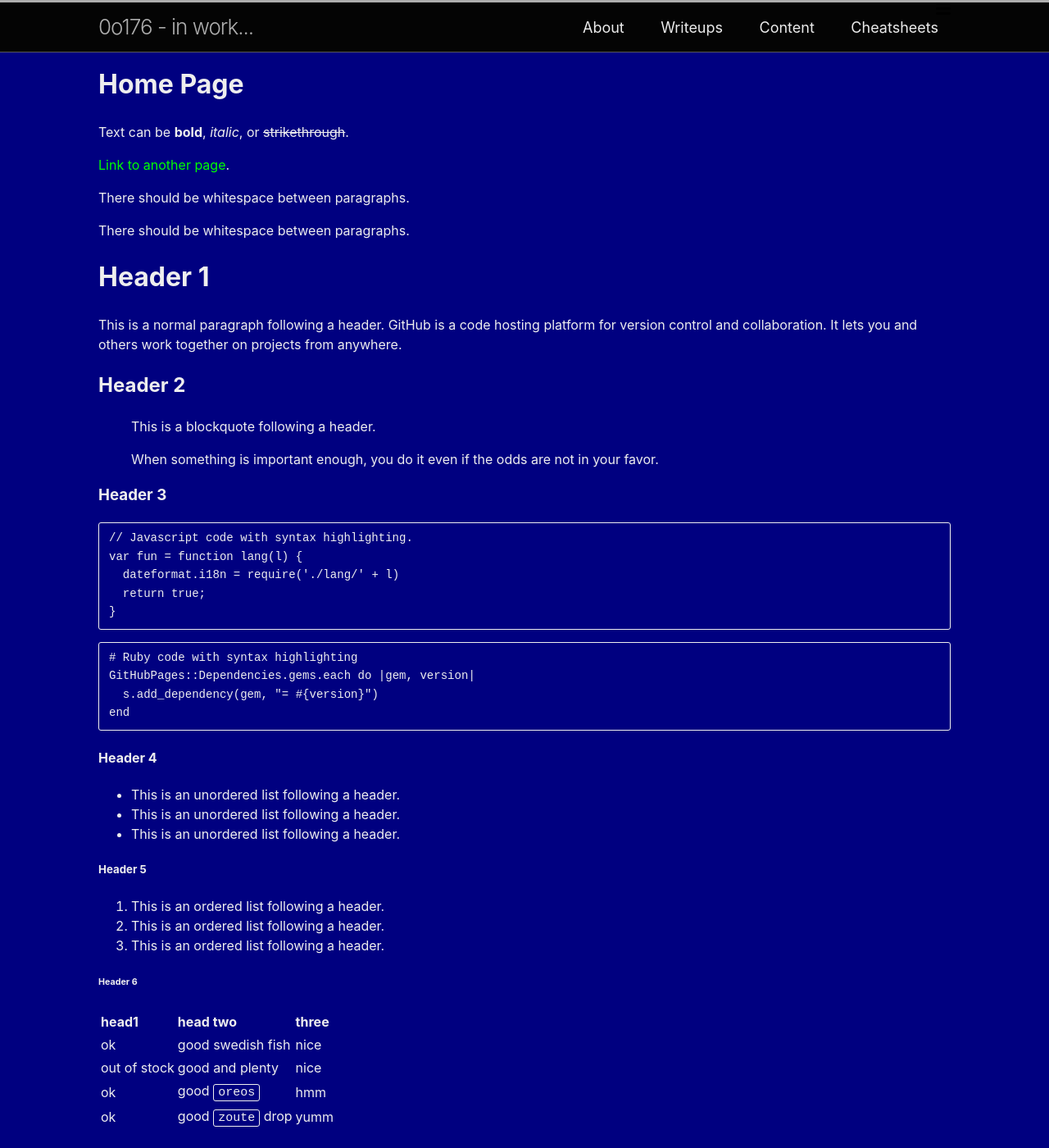
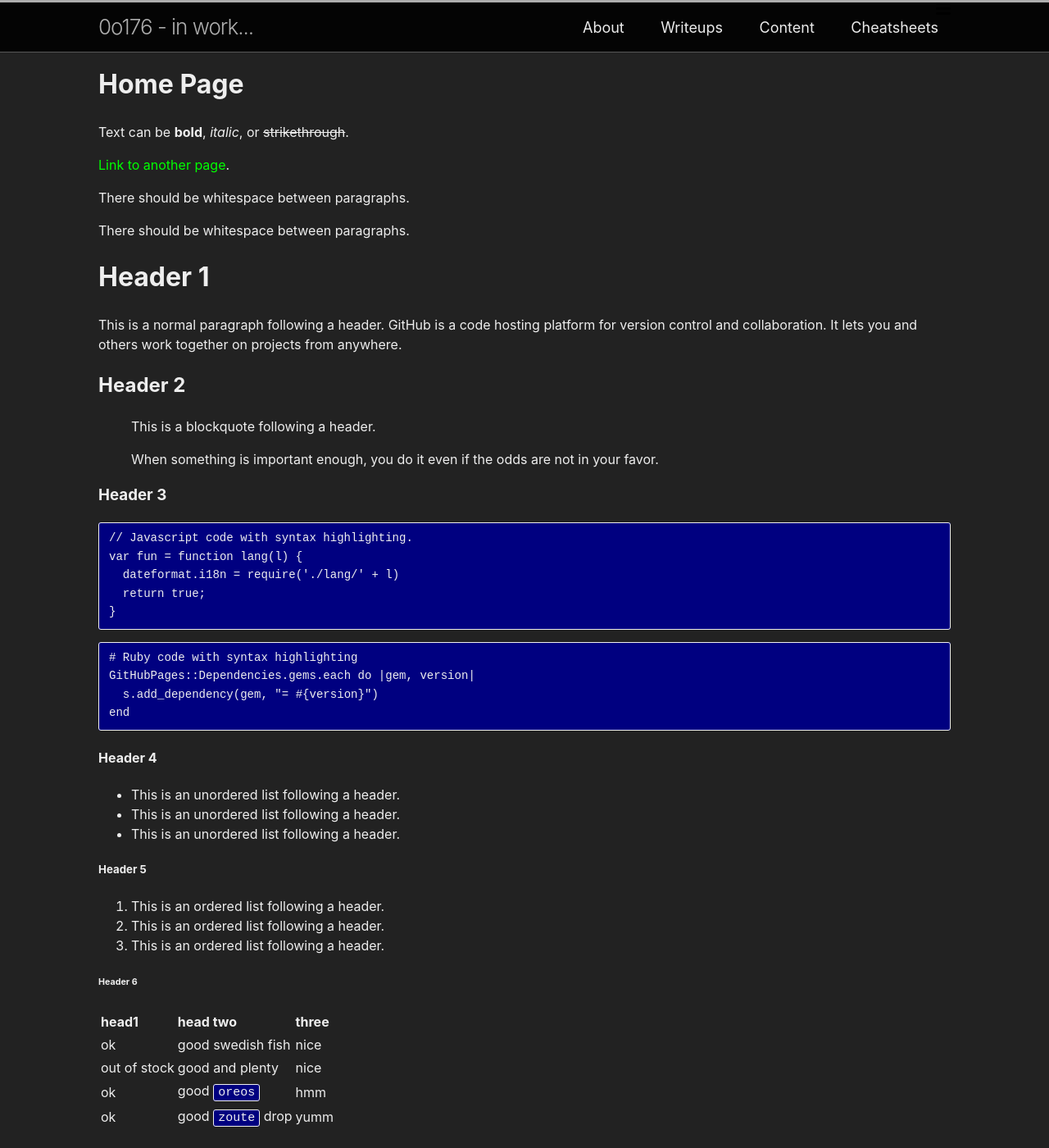
Before and after one commit to 0o176/0o176.github.io, a Jekyll site: the page built from index.md, in a window 1280 px wide and 1400 px high. Shown: the whole window at 82% size. Built offline with Jekyll 4.4.1, drawn with Linux system fonts in a browser that asks for light colours.

Commit message:
Update style.css

```diff
--- a/docs/assets/css/style.css
+++ b/docs/assets/css/style.css
@@ -1,6 +1,6 @@
 body {
     font: 400 16px / 1.5 -apple-system, BlinkMacSystemFont, "Segoe UI", Roboto, Helvetica, Arial, sans-serif, "Apple Color Emoji", "Segoe UI Emoji", "Segoe UI Symbol";
-    background-color:#000080;
+    background-color:#222222;
     color: #eeeeee;
 }
 
```
